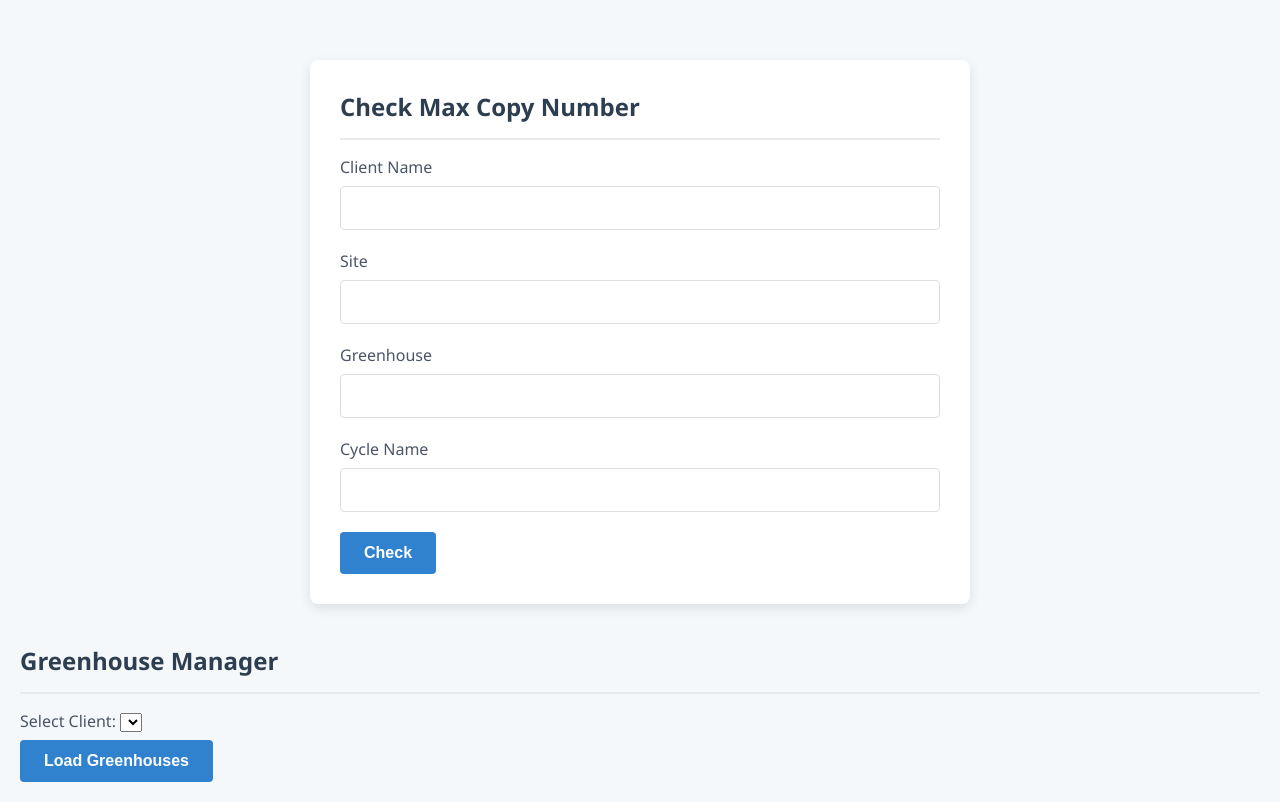
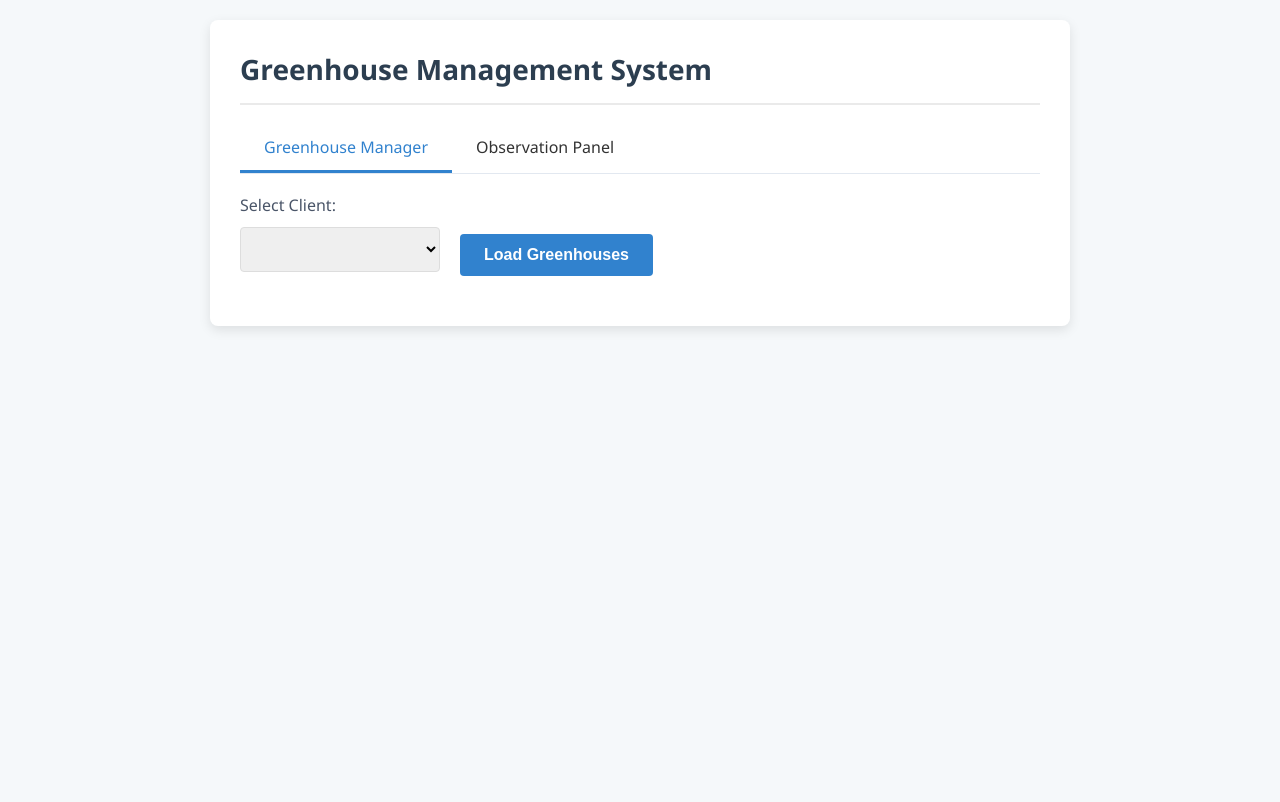
Before and after one commit to greenprem/flask-admin, a Python web app: template templates/panel.html in a window 1280 px wide. After the commit the page ends 330 px from the top, so only its background shows below. Run offline with Jinja, Linux system fonts and the light colour scheme; the template is opened without the code that fills it, so the values that code supplies are empty.

Commit message:
views fix

```diff
--- a/templates/panel.html
+++ b/templates/panel.html
@@ -1,8 +1,9 @@
 <!DOCTYPE html>
 <html>
 <head>
-    <title>Observation Panel</title>
+    <title>Greenhouse Management System</title>
     <style>
+        /* Global Styles */
         body {
             font-family: 'Segoe UI', Tahoma, Geneva, Verdana, sans-serif;
             background-color: #f5f8fa;
@@ -12,8 +13,8 @@
         }
 
         .container {
-            max-width: 600px;
-            margin: 40px auto;
+            max-width: 800px;
+            margin: 0 auto 40px;
             background: white;
             border-radius: 8px;
             box-shadow: 0 4px 12px rgba(0, 0, 0, 0.1);
@@ -26,9 +27,17 @@
             font-weight: 600;
             padding-bottom: 15px;
             border-bottom: 2px solid #eaeaea;
-            font-size: 24px;
+            font-size: 28px;
         }
 
+        h3 {
+            color: #2c3e50;
+            margin-top: 25px;
+            font-weight: 500;
+            font-size: 18px;
+        }
+
+        /* Form Styles */
         .form-group {
             margin-bottom: 20px;
         }
@@ -40,7 +49,7 @@
             color: #4a5568;
         }
 
-        input[type="text"] {
+        input[type="text"], select {
             width: 100%;
             padding: 12px;
             border: 1px solid #ddd;
@@ -50,7 +59,7 @@
             transition: border-color 0.3s;
         }
 
-        input[type="text"]:focus {
+        input[type="text"]:focus, select:focus {
             border-color: #4299e1;
             outline: none;
             box-shadow: 0 0 0 3px rgba(66, 153, 225, 0.15);
@@ -66,12 +75,70 @@
             font-size: 16px;
             font-weight: 600;
             transition: background-color 0.3s;
+            margin-top: 10px;
         }
 
         button:hover {
             background-color: #2b6cb0;
         }
 
+        button.secondary {
+            background-color: #718096;
+        }
+
+        button.secondary:hover {
+            background-color: #4a5568;
+        }
+
+        /* Greenhouse Form Styles */
+        #clientSelectForm {
+            margin-bottom: 20px;
+        }
+
+        #clientSelectForm select {
+            display: inline-block;
+            width: auto;
+            min-width: 200px;
+            margin-right: 10px;
+        }
+
+        #greenhouseForm {
+            padding-top: 20px;
+            border-top: 1px solid #eaeaea;
+        }
+
+        #greenhouseFields {
+            margin-bottom: 30px;
+        }
+
+        .greenhouse-entry {
+            display: flex;
+            margin-bottom: 15px;
+            align-items: center;
+        }
+
+        .greenhouse-entry input {
+            margin-right: 10px;
+        }
+
+        .greenhouse-entry button {
+            padding: 8px 16px;
+            margin-top: 0;
+        }
+
+        /* New Greenhouse Section */
+        .new-greenhouse {
+            display: flex;
+            align-items: center;
+            margin-bottom: 20px;
+        }
+
+        .new-greenhouse input {
+            margin-right: 10px;
+            flex: 1;
+        }
+
+        /* Result Display */
         #result {
             margin-top: 25px;
             padding: 15px;
@@ -84,11 +151,75 @@
         #result.active {
             display: block;
         }
+
+        /* Tab-style feature selection */
+        .feature-tabs {
+            display: flex;
+            border-bottom: 1px solid #e2e8f0;
+            margin-bottom: 20px;
+        }
+
+        .feature-tab {
+            padding: 12px 24px;
+            cursor: pointer;
+            border-bottom: 3px solid transparent;
+            font-weight: 500;
+        }
+
+        .feature-tab.active {
+            border-bottom-color: #3182ce;
+            color: #3182ce;
+        }
+
+        .feature-content {
+            display: none;
+        }
+
+        .feature-content.active {
+            display: block;
+        }
     </style>
 </head>
 <body>
     <div class="container">
-        <h1>Check Max Copy Number</h1>
+        <h1>Greenhouse Management System</h1>
+
+        <div class="feature-tabs">
+            <div class="feature-tab active" onclick="switchTab('manager')">Greenhouse Manager</div>
+            <div class="feature-tab" onclick="switchTab('observation')">Observation Panel</div>
+        </div>
+
+        <!-- Greenhouse Manager Content -->
+        <div id="manager-content" class="feature-content active">
+            <form id="clientSelectForm">
+                <div class="form-group">
+                    <label for="clientSelect">Select Client:</label>
+                    <div style="display: flex; align-items: center;">
+                        <select id="clientSelect" name="client">
+                            <!-- Options will be populated dynamically -->
+                        </select>
+                        <button type="submit" style="margin-left: 10px;">Load Greenhouses</button>
+                    </div>
+                </div>
+            </form>
+
+            <form id="greenhouseForm" style="display:none;">
+                <div id="greenhouseFields"></div>
+
+                <h3>Add New Greenhouse</h3>
+                <div class="new-greenhouse">
+                    <input type="text" id="newKey" placeholder="New Greenhouse Key">
+                    <input type="text" id="newValue" placeholder="New Greenhouse Name">
+                    <button type="button" onclick="addNewGreenhouse()">Add</button>
+                </div>
+
+                <button type="submit">Save Changes</button>
+            </form>
+        </div>
+
+        <!-- Observation Panel Content -->
+        <div id="observation-content" class="feature-content">
+            <h2>Check Max Copy Number</h2>
             <form id="observationForm">
                 <div class="form-group">
                     <label for="client_name">Client Name</label>
@@ -115,14 +246,32 @@
 
             <div id="result"></div>
         </div>
+    </div>
 
     <script>
-        const form = document.getElementById('observationForm');
+        // Tab functionality
+        function switchTab(tabName) {
+            // Update tab classes
+            document.querySelectorAll('.feature-tab').forEach(tab => {
+                tab.classList.remove('active');
+            });
+            document.querySelector(`.feature-tab[onclick="switchTab('${tabName}')"]`).classList.add('active');
+
+            // Update content visibility
+            document.querySelectorAll('.feature-content').forEach(content => {
+                content.classList.remove('active');
+            });
+            document.getElementById(`${tabName}-content`).classList.add('active');
+        }
+
+        // Observation Panel Script
+        const observationForm = document.getElementById('observationForm');
         const resultDiv = document.getElementById('result');
 
-        form.addEventListener('submit', async (event) => {
+        if (observationForm) {
+            observationForm.addEventListener('submit', async (event) => {
                 event.preventDefault();
-            const formData = new FormData(form);
+                const formData = new FormData(observationForm);
                 const params = new URLSearchParams(formData.entries());
 
                 // Show loading state
@@ -146,32 +295,34 @@
                     resultDiv.innerHTML = '<strong>Error:</strong> Unable to connect to the server';
                 }
             });
-    </script>
+        }
 
+        // Function to dynamically add greenhouse fields (placeholder for your implementation)
+        function addNewGreenhouse() {
+            const newKey = document.getElementById('newKey').value;
+            const newValue = document.getElementById('newValue').value;
 
-<h1>Greenhouse Manager</h1>
+            if (newKey && newValue) {
+                const greenhouseFields = document.getElementById('greenhouseFields');
+                const entryDiv = document.createElement('div');
+                entryDiv.className = 'greenhouse-entry';
 
-    <form id="clientSelectForm">
-        <label>Select Client:
-            <select id="clientSelect" name="client">
-                <!-- Options will be populated dynamically -->
-            </select>
-        </label>
-        <button type="submit">Load Greenhouses</button>
-    </form>
+                entryDiv.innerHTML = `
+                    <input type="text" value="${newKey}" readonly style="width: 40%;">
+                    <input type="text" value="${newValue}" style="width: 50%;">
+                    <button type="button" class="secondary" onclick="this.parentElement.remove()">Remove</button>
+                `;
 
-    <form id="greenhouseForm" style="display:none; margin-top: 20px;">
-        <div id="greenhouseFields"></div>
+                greenhouseFields.appendChild(entryDiv);
 
-        <h3>Add New Greenhouse</h3>
-        <input type="text" id="newKey" placeholder="New Greenhouse Key">
-        <input type="text" id="newValue" placeholder="New Greenhouse Name">
-        <button type="button" onclick="addNewGreenhouse()">Add</button><br><br>
+                // Clear input fields
+                document.getElementById('newKey').value = '';
+                document.getElementById('newValue').value = '';
+            }
+        }
 
-        <button type="submit">Save Changes</button>
-    </form>
-
-    <script>
+        // This is where your original script would go
+        // ...some script...
         const clientSelect = document.getElementById('clientSelect');
         const clientSelectForm = document.getElementById('clientSelectForm');
         const greenhouseForm = document.getElementById('greenhouseForm');
```
Lines whose indentation alone changed are shown as unchanged.
